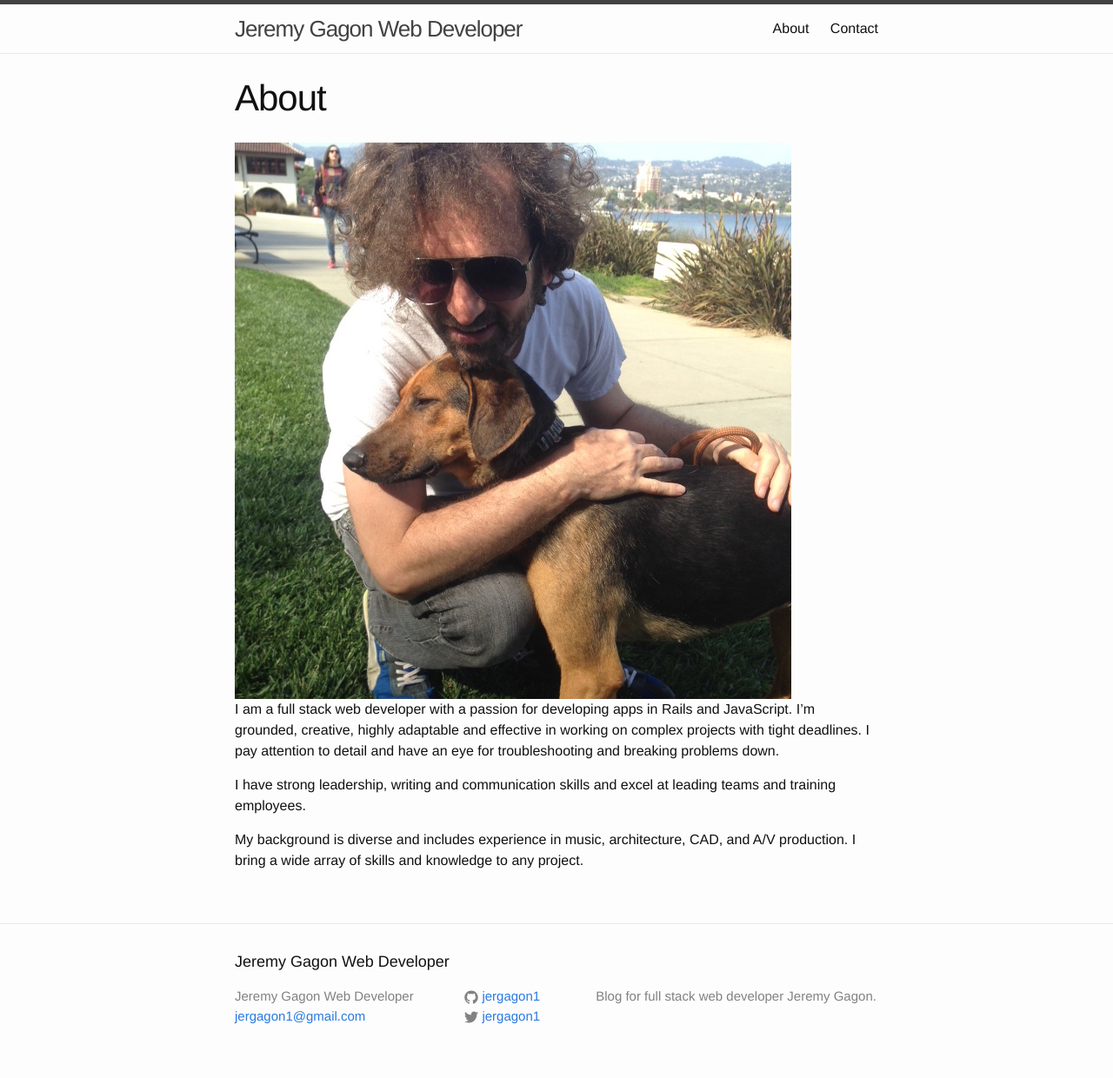
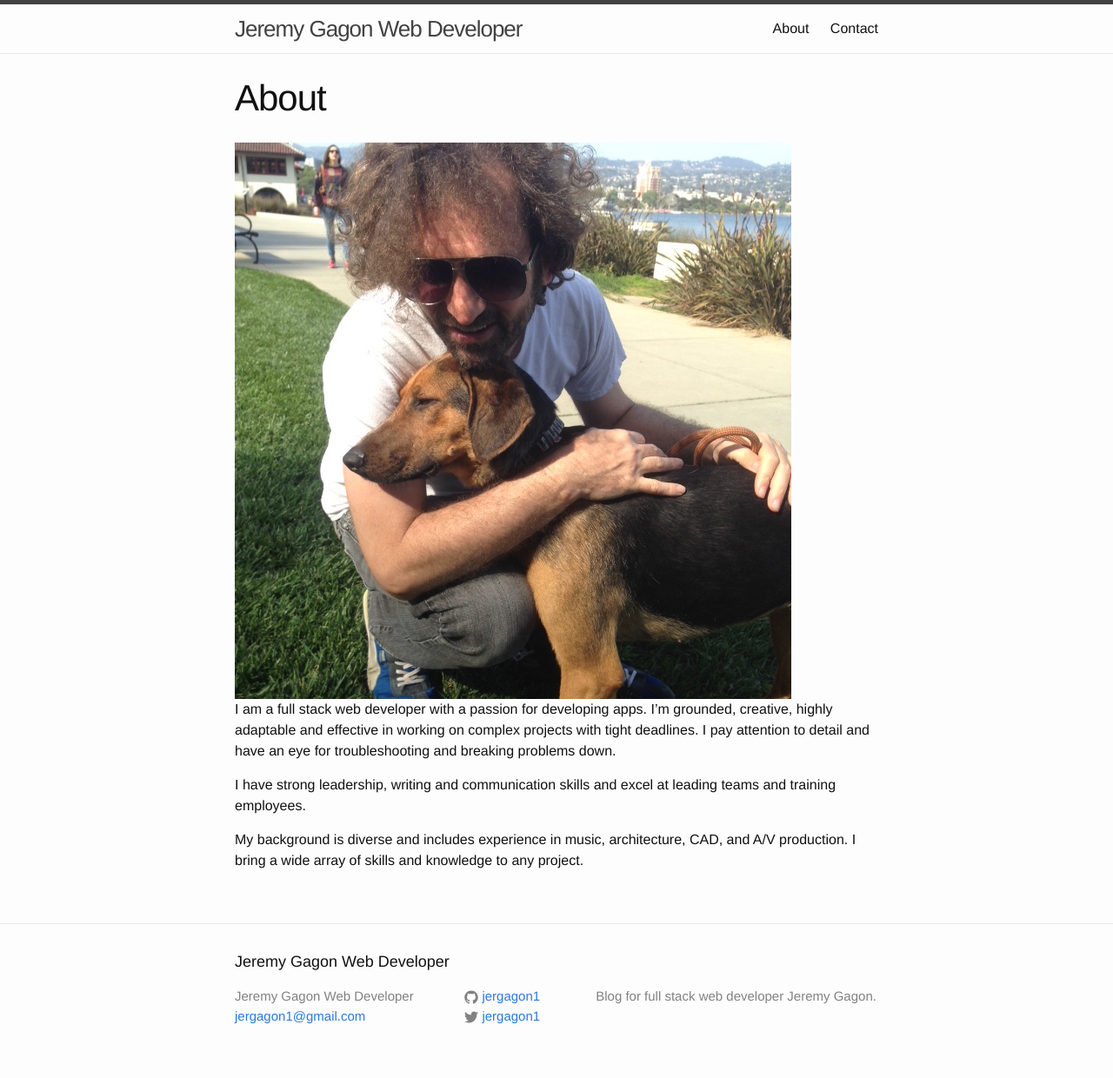
Before and after one commit to jergagon1/jergagon1.github.io, a Jekyll site: the page built from about.md, in a window 1280 px wide. Shown: the whole page at 87% size. Built offline with Jekyll 4.4.1, drawn with Linux system fonts in a browser that asks for light colours.

Commit message:
Edit adbout text

```diff
--- a/about.md
+++ b/about.md
@@ -5,7 +5,7 @@ permalink: /about/
 ---
 ![Hanging with Lovella](/assets/images/jeremy.jpg)
 <br>
-I am a full stack web developer with a passion for developing apps in Rails and JavaScript. I'm grounded, creative, highly adaptable and effective in working on complex projects with tight deadlines. I pay attention to detail and have an eye for troubleshooting and breaking problems down.
+I am a full stack web developer with a passion for developing apps. I'm grounded, creative, highly adaptable and effective in working on complex projects with tight deadlines. I pay attention to detail and have an eye for troubleshooting and breaking problems down.
 
 I have strong leadership, writing and communication skills and excel at leading teams and training employees.
 
```
